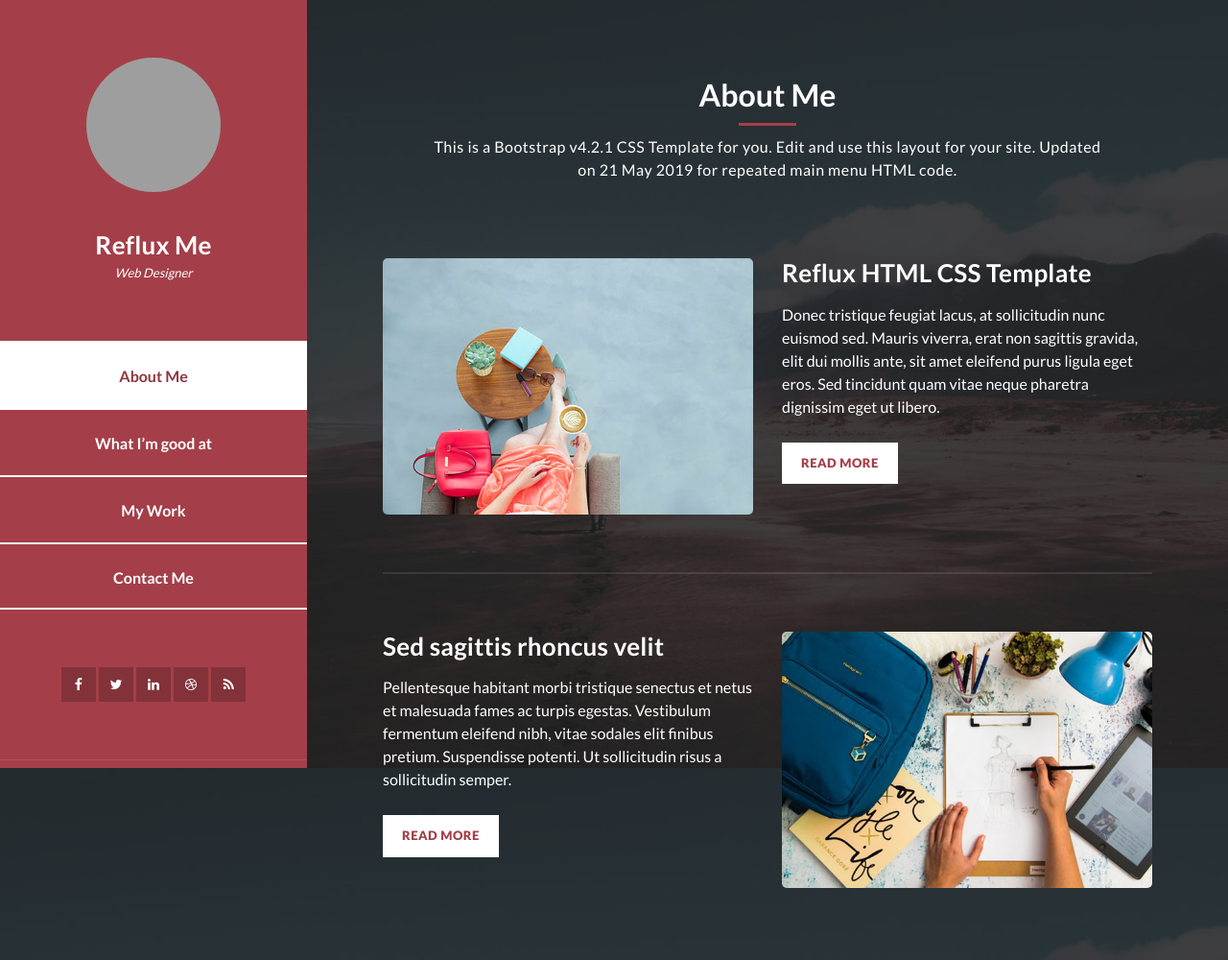
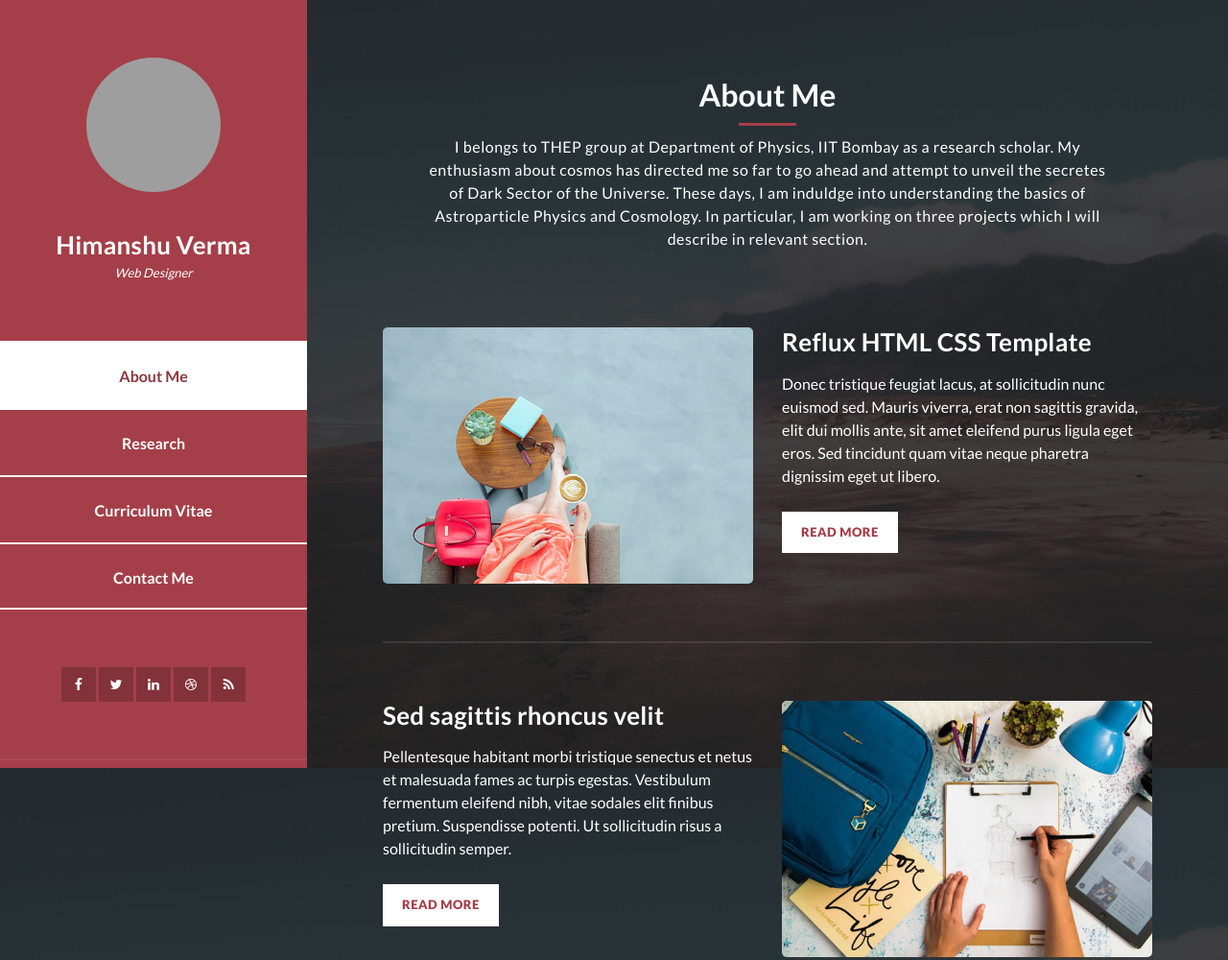
Before and after one commit to himanshu-vh/himanshu-vh, a plain HTML site: page index.html in a window 1280 px wide. Shown: the top 1000 px of the page at 96% size. Drawn offline with Linux system fonts and the light colour scheme; grey boxes are pictures that could not be loaded.

Commit message:
template rendered3

```diff
--- a/index.html
+++ b/index.html
@@ -40,14 +40,14 @@ https://templatemo.com/tm-531-reflux
               <a href="#"><img src="assets/images/author-image.jpg" alt="" /></a>
             </div>
             <div class="author-content">
-              <h4>Reflux Me</h4>
+              <h4>Himanshu Verma</h4>
               <span>Web Designer</span>
             </div>
             <nav class="main-nav" role="navigation">
               <ul class="main-menu">
                 <li><a href="#section1">About Me</a></li>
-                <li><a href="#section2">What I’m good at</a></li>
-                <li><a href="#section3">My Work</a></li>
+                <li><a href="#section2">Research</a></li>
+                <li><a href="#section3">Curriculum Vitae</a></li>
                 <li><a href="#section4">Contact Me</a></li>
               </ul>
             </nav>
@@ -85,8 +85,7 @@ https://templatemo.com/tm-531-reflux
             <h2>About Me</h2>
             <div class="line-dec"></div>
             <span
-              >This is a Bootstrap v4.2.1 CSS Template for you. Edit and use
-              this layout for your site. Updated on 21 May 2019 for repeated main menu HTML code.</span
+              >I belongs to THEP group at Department of Physics, IIT Bombay as a research scholar. My enthusiasm about cosmos has directed me so far to go ahead and attempt to unveil the secretes of Dark Sector of the Universe. These days, I am induldge into understanding the basics of Astroparticle Physics and Cosmology. In particular, I am working on three projects which I will describe in relevant section.</span
             >
           </div>
           <div class="left-image-post">
```
Also changed, not shown: author-image.jpg (deleted).
